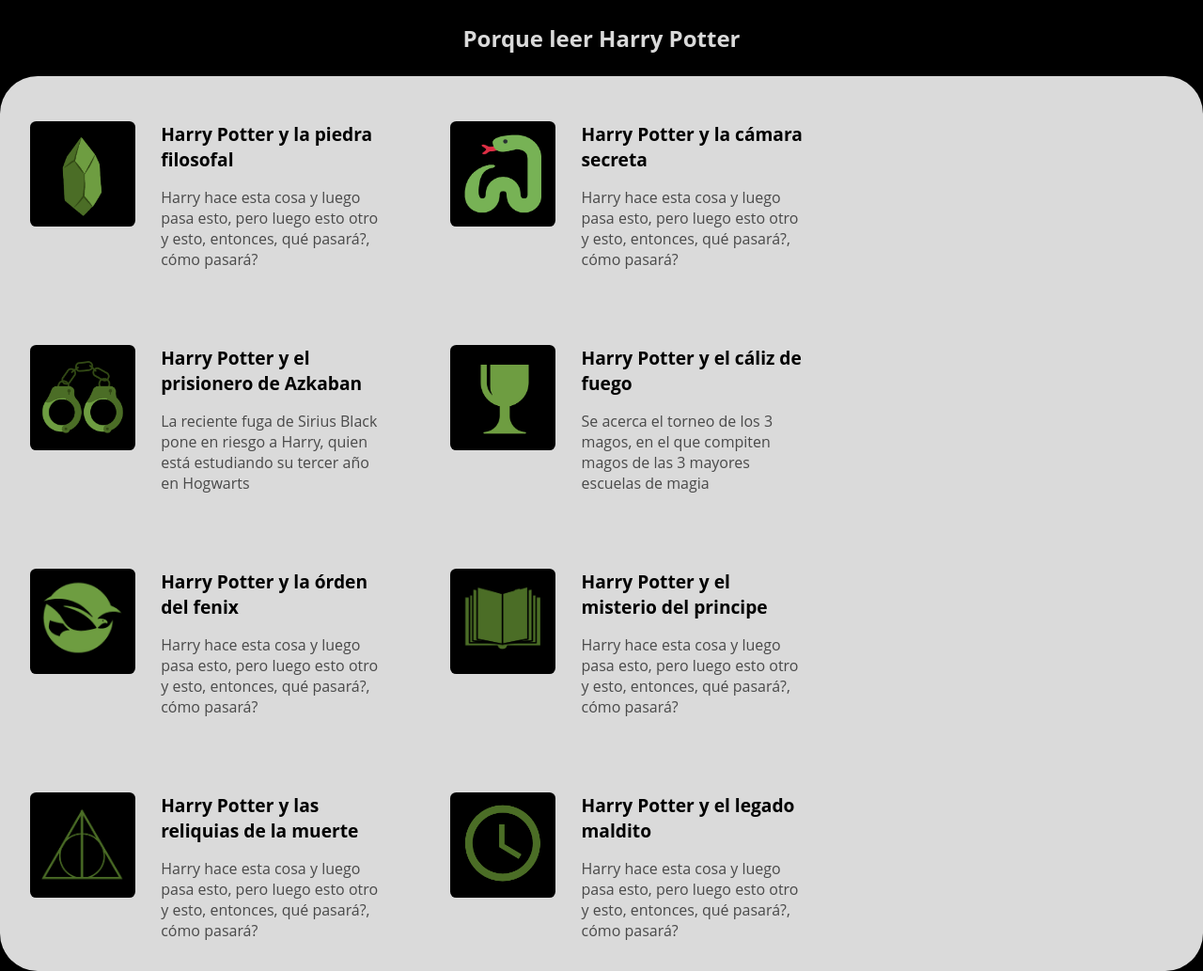
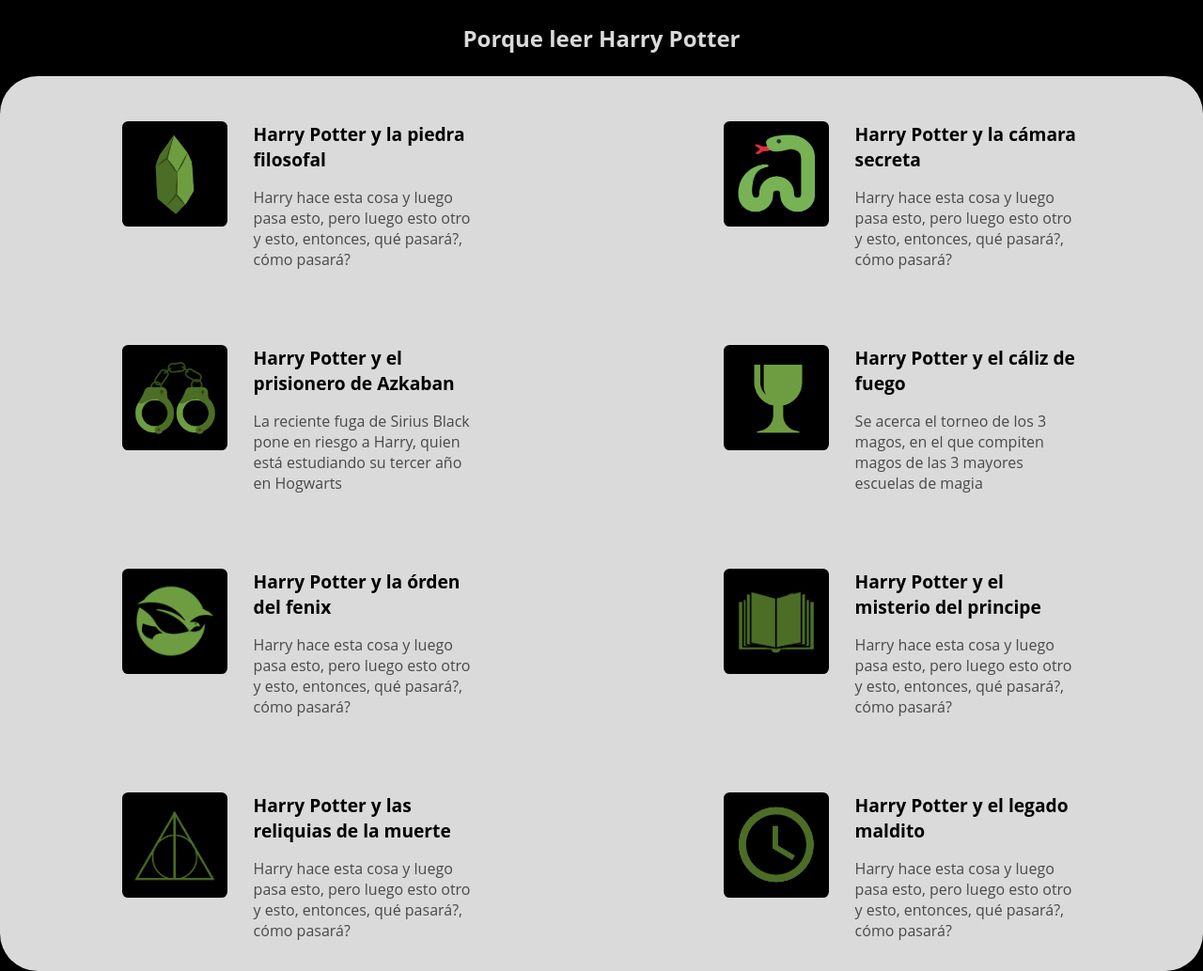
Before and after one commit to kirby121/harryPotter, a plain HTML site: page libros.html in a window 1280 px wide. Shown: the whole page at 94% size. Drawn offline with Linux system fonts and the light colour scheme.

Commit message:
Update styles.css

```diff
--- a/styles.css
+++ b/styles.css
@@ -76,11 +76,12 @@
 
 .libros {
   background-color: var(--color-titulos);
-  display: flexbox;
+  display: flex;
   width: 100%;
   border-radius: 5vh 5vh 0 0;
-  justify-content: space-between;
+  justify-content: space-around;
   bottom: 0;
+  flex-wrap: wrap;
 }
 
 .libro {
@@ -92,9 +93,10 @@
 .libro-imagen-div {
   background-color: black;
   width: 35%;
-  height: 35%;
-  display: inline-block;
+  height: 100%;
+  display: flex;
   border-radius: 0.4rem;
+  justify-content: center;
 }
 
 .libro-imagen {
@@ -102,7 +104,6 @@
   border-radius: 0.4rem;
   display: block;
   margin: auto;
-  margin-top: 10%;
 }
 
 .libro-texto {
```
